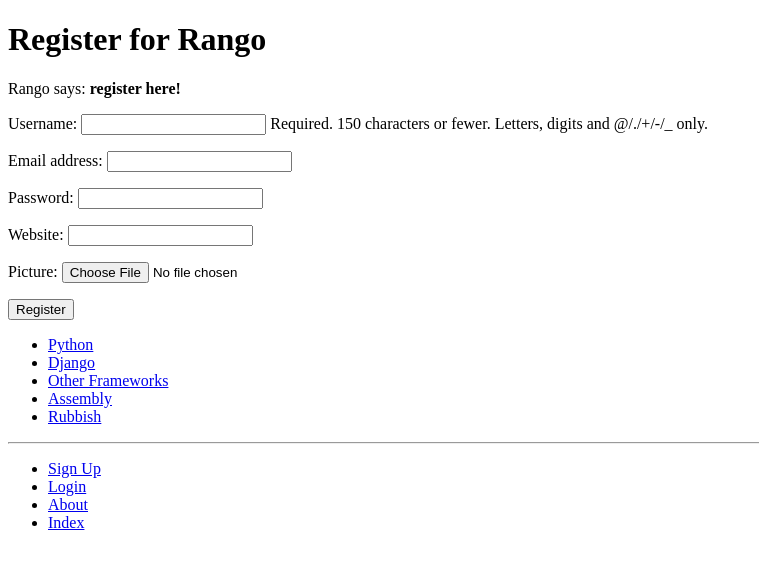
After one commit to FSmith99/tango_with_django_project, a Django app: page /rango/register/ in a window 1280 px wide. The commit adds this page. Shown: the top 569 px of the page, without its empty margins (0-759 px from the left). Run offline with Django 3.2, Linux system fonts and the light colour scheme; data comes from the database, SQL or seed files in the repository; both versions use the stored data as it was before the commit.

Commit message:
Chapter 9 End

```diff
--- a/rango/admin.py
+++ b/rango/admin.py
@@ -1,5 +1,6 @@
 from django.contrib import admin
 from rango.models import Category, Page
+from rango.models import UserProfile
 
 # Register your models here.
 #admin.site.register(Category)
@@ -14,3 +15,4 @@ class CategoryAdmin(admin.ModelAdmin):
 
 admin.site.register(Category,CategoryAdmin)
 admin.site.register(Page,PageAdmin)
+admin.site.register(UserProfile)
--- a/rango/forms.py
+++ b/rango/forms.py
@@ -1,5 +1,6 @@
 from django import forms
-from rango.models import Page, Category
+from rango.models import Page, Category, UserProfile
+from django.contrib.auth.models import User
 
 class CategoryForm(forms.ModelForm):
     name = forms.CharField(max_length=128, help_text="Please enter the category name.")
@@ -29,3 +30,15 @@ class PageForm(forms.ModelForm):
             cleaned_data['url'] = url
 
         return cleaned_data
+
+class UserForm(forms.ModelForm):
+    password = forms.CharField(widget=forms.PasswordInput())
+
+    class Meta:
+        model = User
+        fields = ('username', 'email', 'password',)
+
+class UserProfileForm(forms.ModelForm):
+    class Meta:
+        model = UserProfile
+        fields = ('website','picture')
--- a/rango/models.py
+++ b/rango/models.py
@@ -1,5 +1,6 @@
 from django.db import models
 from django.template.defaultfilters import slugify
+from django.contrib.auth.models import User
 
 # Create your models here.
 class Category(models.Model):
@@ -26,3 +27,13 @@ class Page(models.Model):
 
     def __str__(self):
         return self.title
+
+
+class UserProfile(models.Model):
+    user = models.OneToOneField(User, on_delete=models.CASCADE)
+
+    website = models.URLField(blank=True)
+    picture = models.ImageField(upload_to='profile_images', blank=True)
+
+    def __str__(self):
+        return self.user.username
--- a/rango/urls.py
+++ b/rango/urls.py
@@ -9,4 +9,8 @@ urlpatterns = [
     path('category/<slug:category_name_slug>/',views.show_category, name='show_category'),
     path('add_category/', views.add_category, name='add_category'),
     path('category/<slug:category_name_slug>/add_page/', views.add_page, name='add_page'),
+    path('register/', views.register, name='register'),
+    path('login/',views.user_login, name='login'),
+    path('restricted/', views.restricted, name='restricted'),
+    path('logout/', views.user_logout, name='logout'),
 ]
--- a/rango/views.py
+++ b/rango/views.py
@@ -6,6 +6,9 @@ from rango.forms import CategoryForm
 from rango.forms import PageForm
 from django.shortcuts import redirect
 from django.urls import reverse
+from rango.forms import UserForm, UserProfileForm
+from django.contrib.auth import authenticate, login, logout
+from django.contrib.auth.decorators import login_required
 
 def index(request):
     page_list = Page.objects.order_by('-views')[:5]
@@ -36,6 +39,7 @@ def show_category(request, category_name_slug):
 
     return render(request, 'rango/category.html', context=context_dict)
 
+@login_required
 def add_category(request):
     form = CategoryForm()
 
@@ -50,6 +54,7 @@ def add_category(request):
 
     return render(request, 'rango/add_category.html', {'form': form})
 
+@login_required
 def add_page(request, category_name_slug):
     try:
         category = Category.objects.get(slug=category_name_slug)
@@ -76,3 +81,64 @@ def add_page(request, category_name_slug):
 
     context_dict = {'form':form,'category':category}
     return render(request, 'rango/add_page.html', context=context_dict)
+
+def register(request):
+    registered = False
+
+    if request.method == 'POST':
+        user_form = UserForm(request.POST)
+        profile_form = UserProfileForm(request.POST)
+
+        if user_form.is_valid() and profile_form.is_valid():
+            user = user_form.save()
+            user.set_password(user.password)
+            user.save()
+
+            profile = profile_form.save(commit=False)
+            profile.user = user
+
+            if 'picture' in request.FILES:
+                profile.picture = request.FILES['picture']
+
+            profile.save()
+
+            registered=True
+
+        else:
+            print(user_form.errors, profile_form.errors)
+    else:
+        user_form = UserForm()
+        profile_form=UserProfileForm()
+
+    return render(request, 'rango/register.html', context = {'user_form' :user_form,
+                                                             'profile_form':profile_form,
+                                                             'registered':registered})
+
+def user_login(request):
+    if request.method == 'POST':
+        username = request.POST.get('username')
+        password = request.POST.get('password')
+
+        user = authenticate(username=username, password=password)
+
+        if user:
+            if user.is_active:
+                login(request,user)
+                return redirect(reverse('rango:index'))
+            else:
+                return HttpResponse("Your Rango account is disabled.")
+        else:
+            print(f"Invalid login details: {username}, {password}")
+            return HttpResponse("Invalid login details supplied.")
+    else:
+        return render(request, 'rango/login.html')
+
+
+@login_required
+def restricted(request):
+    return render(request, 'rango/restricted.html')
+
+@login_required
+def user_logout(request):
+    logout(request)
+    return redirect(reverse('rango:index'))
--- a/templates/rango/base.html
+++ b/templates/rango/base.html
@@ -27,7 +27,17 @@
         <hr />
         <div>
             <ul>
-                <li><a href="{% url 'rango:add_category' %}">Add a New Category</a></li>
+            {% if user.is_authenticated %}
+                <!-- Show these links when the user is logged in -->
+                <li><a href="{% url 'rango:restricted' %}">Restricted Page</a></li>
+                <li><a href="{% url 'rango:logout' %}">Logout</a></li>
+                <li><a href="{% url 'rango:add_category' %}">Add New Category</a></li>
+            {% else %}
+                <!-- Show these links when the user is NOT logged in -->
+                <li><a href="{% url 'rango:register' %}">Sign Up</a></li>
+                <li><a href="{% url 'rango:login' %}">Login</a></li>
+            {% endif %}
+                <!-- Outside the conditional statements, ALWAYS show -->
                 <li><a href="{% url 'rango:about' %}">About</a></li>
                 <li><a href="{% url 'rango:index' %}">Index</a></li>
             </ul>
--- a/templates/rango/category.html
+++ b/templates/rango/category.html
@@ -22,8 +22,9 @@
     {% else %}
     <strong>No pages currently in category</strong>
     {% endif %}
-
-    <a href="{% url 'rango:add_page' category.slug %}">Add Page</a><br />
+        {% if user.is_authenticated %}
+        <a href="{% url 'rango:add_page' category.slug %}">Add Page</a><br />
+        {% endif %}
     {% else %}
     The specified category does not exist.
     {% endif %}
--- a/templates/rango/index.html
+++ b/templates/rango/index.html
@@ -9,7 +9,11 @@
 {% block body_block %}
         <h1>Rango says...</h1>
         <div>
-            hey there partner! <br />
+            {% if user.is_authenticated %}
+                howdy {{ user.username }}!
+            {% else %}
+                hey there partner!
+            {% endif %}
             <strong>{{ boldmessage }}</strong><br />
         </div>
 
--- /dev/null
+++ b/templates/rango/register.html
@@ -0,0 +1,25 @@
+{% extends 'rango/base.html' %}
+{% load staticfiles %}
+
+{% block title_block %}
+    Register
+{% endblock %}
+
+{% block body_block %}
+<h1>Register for Rango</h1>
+{% if registered %}
+Rango says: <strong>thank you for registering!</strong>
+<a href="{% url 'rango:index' %}">Return to the homepage.</a><br />
+{% else %}
+Rango says: <strong>register here!</strong><br />
+<form id="user_form" method="post" action="{% url 'rango:register' %}" enctype="multipart/form-data">
+
+    {% csrf_token %}
+    {{user_form.as_p}}
+    {{profile_form.as_p}}
+
+    <input type="submit" name="submit" value="Register" />
+
+</form>
+{% endif %}
+{% endblock %}
```
Also changed, not shown: tango_with_django_project/settings.py (+7 -0 lines), templates/rango/login.html (added, +18 -0 lines), templates/rango/restricted.html (added, +10 -0 lines), db.sqlite3 (deleted), media/profile_images/Screenshot_from_2020-02-14_02-02-26.png (added), rango/migrations/0005_userprofile.py (added).
